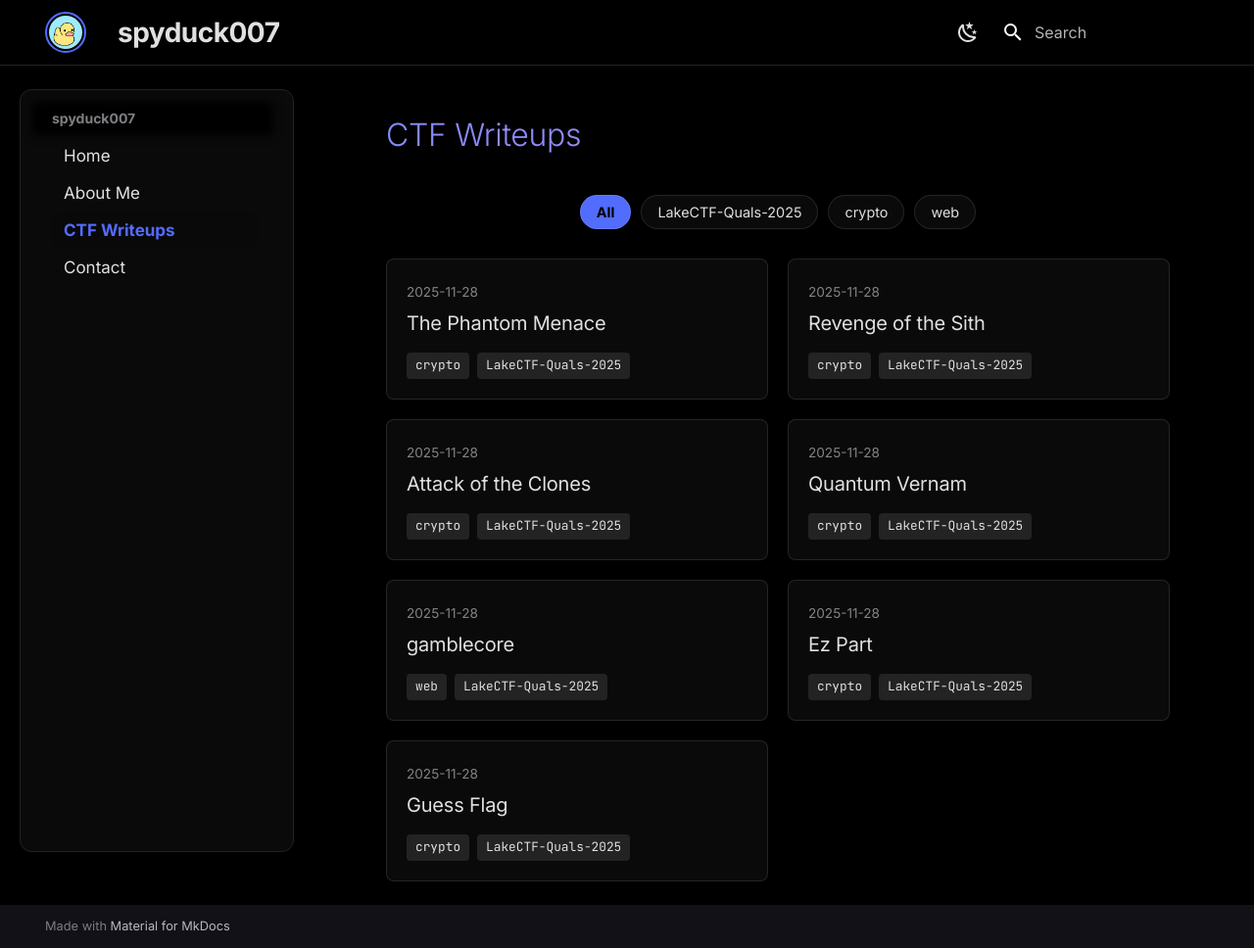
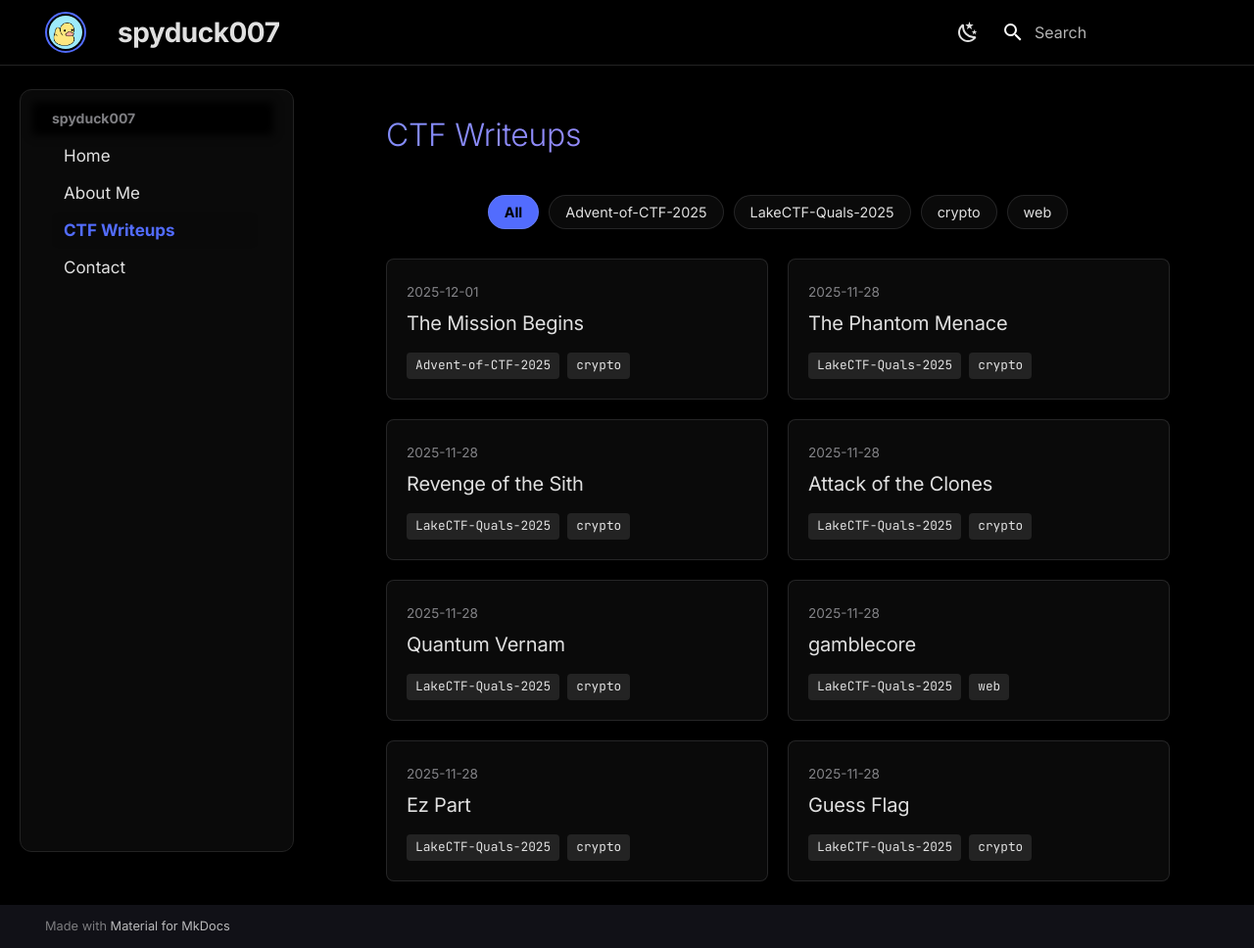
Before and after one commit to spyduck007/ctf, an MkDocs documentation site: the page built from docs/write-ups/index.md, in a window 1280 px wide and 968 px high. Shown: the whole window at 98% size. Built offline with MkDocs 1.6.1 and Material for MkDocs 9.7.7, drawn with Linux system fonts in a browser that asks for light colours.

Commit message:
add first advent writeup

```diff
--- a/docs/write-ups/index.md
+++ b/docs/write-ups/index.md
@@ -7,6 +7,7 @@ hide:
 
 <div class="filter-container">
   <button class="filter-btn active" onclick="filterSelection('all')">All</button>
+  <button class="filter-btn" onclick="filterSelection('Advent-of-CTF-2025')">Advent-of-CTF-2025</button>
   <button class="filter-btn" onclick="filterSelection('LakeCTF-Quals-2025')">LakeCTF-Quals-2025</button>
   <button class="filter-btn" onclick="filterSelection('crypto')">crypto</button>
   <button class="filter-btn" onclick="filterSelection('web')">web</button>
@@ -14,86 +15,98 @@ hide:
 
 <div class="writeup-grid filterable">
 
-  <a href="the-phantom-menace/" class="writeup-card" data-tags="crypto LakeCTF-Quals-2025">
+  <a href="the-mission-begins/" class="writeup-card" data-tags="Advent-of-CTF-2025 crypto">
+    <div class="card-content">
+      <div class="card-header">
+        <span class="card-date">2025-12-01</span>
+        <h3 class="card-title">The Mission Begins</h3>
+      </div>
+      <div class="card-tags">
+        <span class="tag">Advent-of-CTF-2025</span><span class="tag">crypto</span>
+      </div>
+    </div>
+  </a>
+
+  <a href="the-phantom-menace/" class="writeup-card" data-tags="LakeCTF-Quals-2025 crypto">
     <div class="card-content">
       <div class="card-header">
         <span class="card-date">2025-11-28</span>
         <h3 class="card-title">The Phantom Menace</h3>
       </div>
       <div class="card-tags">
-        <span class="tag">crypto</span><span class="tag">LakeCTF-Quals-2025</span>
+        <span class="tag">LakeCTF-Quals-2025</span><span class="tag">crypto</span>
       </div>
     </div>
   </a>
 
-  <a href="revenge-of-the-sith/" class="writeup-card" data-tags="crypto LakeCTF-Quals-2025">
+  <a href="revenge-of-the-sith/" class="writeup-card" data-tags="LakeCTF-Quals-2025 crypto">
     <div class="card-content">
       <div class="card-header">
         <span class="card-date">2025-11-28</span>
         <h3 class="card-title">Revenge of the Sith</h3>
       </div>
       <div class="card-tags">
-        <span class="tag">crypto</span><span class="tag">LakeCTF-Quals-2025</span>
+        <span class="tag">LakeCTF-Quals-2025</span><span class="tag">crypto</span>
       </div>
     </div>
   </a>
 
-  <a href="attack-of-the-clones/" class="writeup-card" data-tags="crypto LakeCTF-Quals-2025">
+  <a href="attack-of-the-clones/" class="writeup-card" data-tags="LakeCTF-Quals-2025 crypto">
     <div class="card-content">
       <div class="card-header">
         <span class="card-date">2025-11-28</span>
         <h3 class="card-title">Attack of the Clones</h3>
       </div>
       <div class="card-tags">
-        <span class="tag">crypto</span><span class="tag">LakeCTF-Quals-2025</span>
+        <span class="tag">LakeCTF-Quals-2025</span><span class="tag">crypto</span>
       </div>
     </div>
   </a>
 
-  <a href="quantum-vernam/" class="writeup-card" data-tags="crypto LakeCTF-Quals-2025">
+  <a href="quantum-vernam/" class="writeup-card" data-tags="LakeCTF-Quals-2025 crypto">
     <div class="card-content">
       <div class="card-header">
         <span class="card-date">2025-11-28</span>
         <h3 class="card-title">Quantum Vernam</h3>
       </div>
       <div class="card-tags">
-        <span class="tag">crypto</span><span class="tag">LakeCTF-Quals-2025</span>
+        <span class="tag">LakeCTF-Quals-2025</span><span class="tag">crypto</span>
       </div>
     </div>
   </a>
 
-  <a href="gamblecore/" class="writeup-card" data-tags="web LakeCTF-Quals-2025">
+  <a href="gamblecore/" class="writeup-card" data-tags="LakeCTF-Quals-2025 web">
     <div class="card-content">
       <div class="card-header">
         <span class="card-date">2025-11-28</span>
         <h3 class="card-title">gamblecore</h3>
       </div>
       <div class="card-tags">
-        <span class="tag">web</span><span class="tag">LakeCTF-Quals-2025</span>
+        <span class="tag">LakeCTF-Quals-2025</span><span class="tag">web</span>
       </div>
     </div>
   </a>
 
-  <a href="ez-part/" class="writeup-card" data-tags="crypto LakeCTF-Quals-2025">
+  <a href="ez-part/" class="writeup-card" data-tags="LakeCTF-Quals-2025 crypto">
     <div class="card-content">
       <div class="card-header">
         <span class="card-date">2025-11-28</span>
         <h3 class="card-title">Ez Part</h3>
       </div>
       <div class="card-tags">
-        <span class="tag">crypto</span><span class="tag">LakeCTF-Quals-2025</span>
+        <span class="tag">LakeCTF-Quals-2025</span><span class="tag">crypto</span>
       </div>
     </div>
   </a>
 
-  <a href="guess-flag/" class="writeup-card" data-tags="crypto LakeCTF-Quals-2025">
+  <a href="guess-flag/" class="writeup-card" data-tags="LakeCTF-Quals-2025 crypto">
     <div class="card-content">
       <div class="card-header">
         <span class="card-date">2025-11-28</span>
         <h3 class="card-title">Guess Flag</h3>
       </div>
       <div class="card-tags">
-        <span class="tag">crypto</span><span class="tag">LakeCTF-Quals-2025</span>
+        <span class="tag">LakeCTF-Quals-2025</span><span class="tag">crypto</span>
       </div>
     </div>
   </a>
```
Also changed, not shown: docs/index.md (+14 -14 lines), docs/write-ups/the-mission-begins.md (added, +66 -0 lines), 1 other file.
